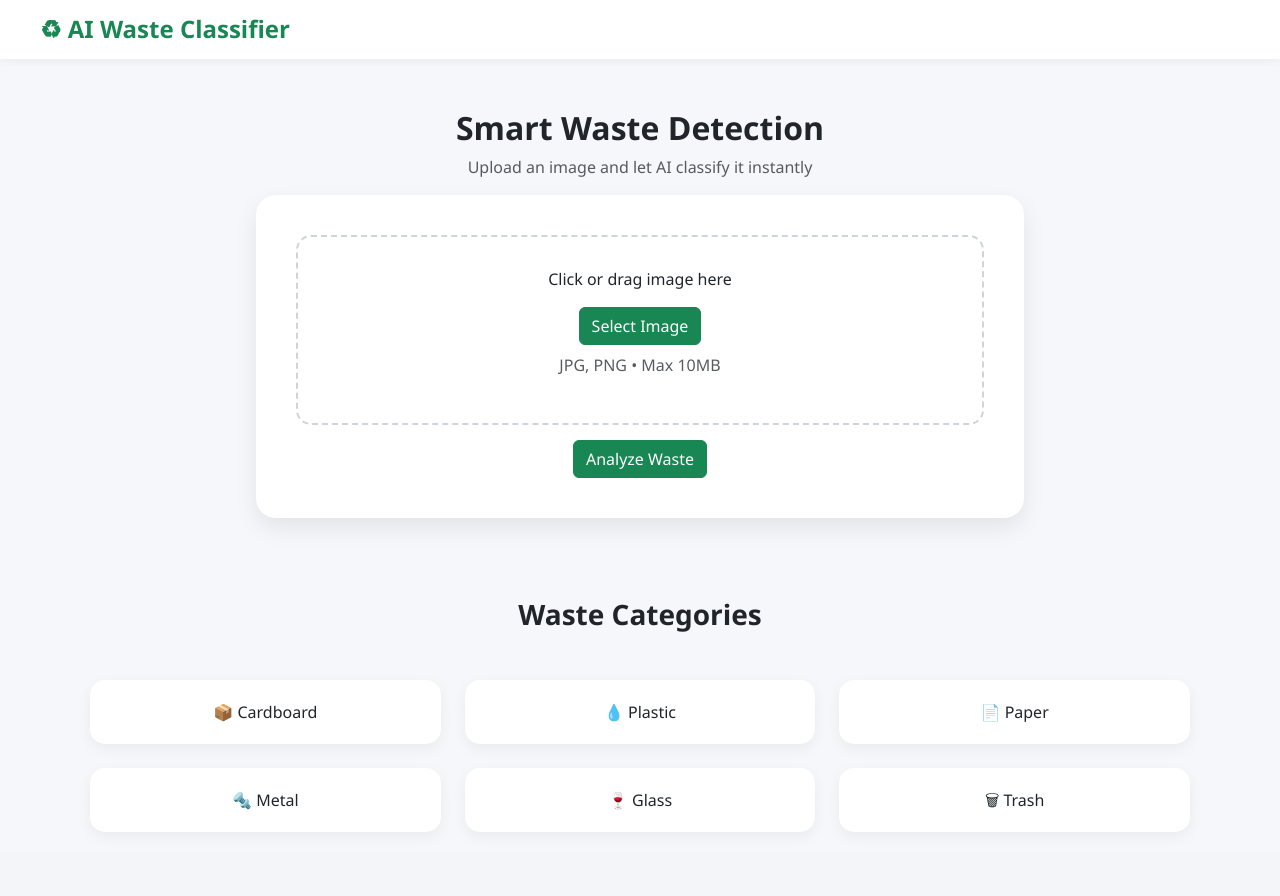
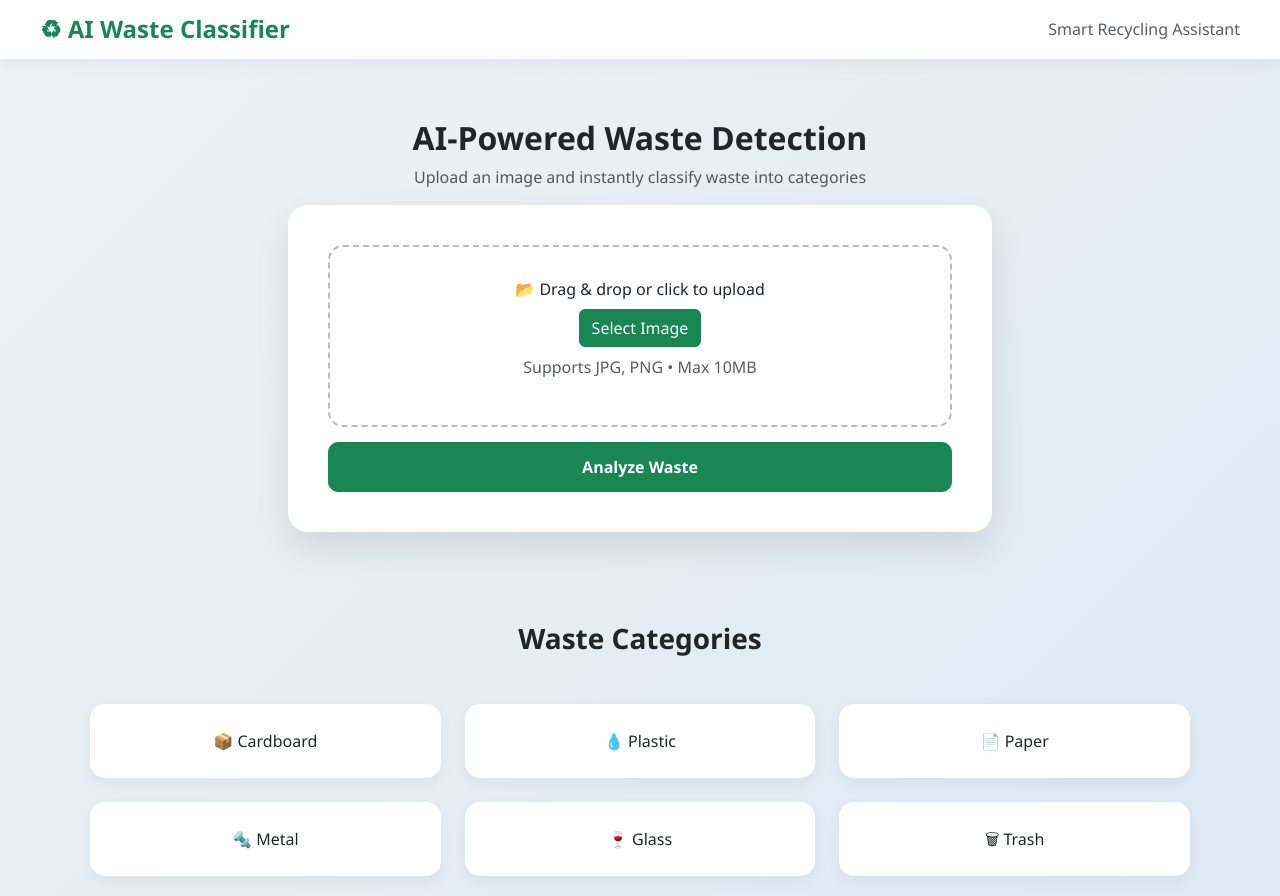
Before and after one commit to Gautam-Jod/waste-backend, a Flask app: template templates/index.html in a window 1280 px wide. Before the commit the page ends 810 px from the top, so only its background shows below. Run offline with Flask 3, Linux system fonts and the light colour scheme; the template is opened without the code that fills it, so the values that code supplies are empty.

Commit message:
improved professional UI

```diff
--- a/templates/index.html
+++ b/templates/index.html
@@ -12,21 +12,25 @@
 
 body{
 margin:0;
-font-family:Segoe UI;
-background:#f5f7fa;
+font-family:'Segoe UI',sans-serif;
+background:linear-gradient(135deg,#eef2f3,#dfe9f3);
 }
 
 /* NAVBAR */
 .navbar{
 background:white;
 padding:15px 40px;
-box-shadow:0 2px 10px rgba(0,0,0,0.05);
+box-shadow:0 4px 15px rgba(0,0,0,0.05);
 }
 
 /* HERO */
 .hero{
 text-align:center;
-margin-top:50px;
+margin-top:60px;
+}
+
+.hero h2{
+font-weight:700;
 }
 
 /* CARD */
@@ -34,14 +38,15 @@ margin-top:50px;
 background:white;
 padding:40px;
 border-radius:20px;
-box-shadow:0 10px 25px rgba(0,0,0,0.08);
-width:60%;
+box-shadow:0 15px 35px rgba(0,0,0,0.1);
+width:55%;
 margin:auto;
+transition:0.3s;
 }
 
 /* UPLOAD */
 .upload-box{
-border:2px dashed #ced4da;
+border:2px dashed #bbb;
 border-radius:15px;
 padding:30px;
 cursor:pointer;
@@ -55,47 +60,59 @@ background:#f0fff5;
 
 /* IMAGE */
 .preview{
-display:block;
+display:none;
 margin:20px auto;
-max-width:250px;
-border-radius:10px;
-box-shadow:0 5px 15px rgba(0,0,0,0.2);
-display:none;
+max-width:260px;
+border-radius:12px;
+box-shadow:0 10px 25px rgba(0,0,0,0.2);
 }
 
 /* BUTTON */
 .btn-analyze{
 margin-top:15px;
+width:100%;
+padding:12px;
+font-weight:600;
+border-radius:10px;
 }
 
 /* RESULT */
 .result-box{
 display:none;
-margin-top:20px;
+margin-top:25px;
 }
 
+.result-text{
+font-size:22px;
+font-weight:600;
+}
+
+/* PROGRESS */
 .progress{
-height:20px;
-border-radius:10px;
+height:22px;
+border-radius:20px;
+overflow:hidden;
 }
 
 /* CATEGORY */
 .categories{
-margin-top:60px;
+margin-top:70px;
 padding:20px;
 }
 
 .card-cat{
 background:white;
-padding:20px;
+padding:25px;
 border-radius:15px;
 text-align:center;
 box-shadow:0 5px 15px rgba(0,0,0,0.05);
 transition:0.3s;
+font-weight:500;
 }
 
 .card-cat:hover{
-transform:translateY(-5px);
+transform:translateY(-8px);
+box-shadow:0 10px 25px rgba(0,0,0,0.1);
 }
 
 /* LOADING */
@@ -111,23 +128,24 @@ margin-top:15px;
 <body>
 
 <!-- NAVBAR -->
-<div class="navbar">
+<div class="navbar d-flex justify-content-between align-items-center">
 <h4 class="text-success fw-bold m-0">♻ AI Waste Classifier</h4>
+<span class="text-muted">Smart Recycling Assistant</span>
 </div>
 
 <!-- HERO -->
 <div class="hero">
 
-<h2 class="fw-bold">Smart Waste Detection</h2>
-<p class="text-muted">Upload an image and let AI classify it instantly</p>
+<h2>AI-Powered Waste Detection</h2>
+<p class="text-muted">Upload an image and instantly classify waste into categories</p>
 
 <div class="main-card">
 
 <!-- UPLOAD -->
 <div class="upload-box" onclick="fileInput.click()">
-<p>Click or drag image here</p>
+<p class="mb-2">📂 Drag & drop or click to upload</p>
 <button class="btn btn-success">Select Image</button>
-<p class="text-muted mt-2">JPG, PNG • Max 10MB</p>
+<p class="text-muted mt-2">Supports JPG, PNG • Max 10MB</p>
 <input type="file" id="fileInput" hidden>
 </div>
 
@@ -140,16 +158,16 @@ Analyze Waste
 </button>
 
 <!-- LOADING -->
-<div class="loading" id="loading">
+<div class="loading text-center" id="loading">
 <div class="spinner-border text-success"></div>
-<p>Analyzing...</p>
+<p class="mt-2">Analyzing image...</p>
 </div>
 
 <!-- RESULT -->
-<div class="result-box" id="resultBox">
-<h4 id="predictionText"></h4>
+<div class="result-box text-center" id="resultBox">
+<h4 class="result-text" id="predictionText"></h4>
 
-<div class="progress w-50 mx-auto">
+<div class="progress w-75 mx-auto mt-3">
 <div id="progressBar" class="progress-bar bg-success"></div>
 </div>
 </div>
@@ -164,29 +182,12 @@ Analyze Waste
 
 <div class="row mt-4 g-4">
 
-<div class="col-md-4">
-<div class="card-cat">📦 Cardboard</div>
-</div>
-
-<div class="col-md-4">
-<div class="card-cat">💧 Plastic</div>
-</div>
-
-<div class="col-md-4">
-<div class="card-cat">📄 Paper</div>
-</div>
-
-<div class="col-md-4">
-<div class="card-cat">🔩 Metal</div>
-</div>
-
-<div class="col-md-4">
-<div class="card-cat">🍷 Glass</div>
-</div>
-
-<div class="col-md-4">
-<div class="card-cat">🗑 Trash</div>
-</div>
+<div class="col-md-4"><div class="card-cat">📦 Cardboard</div></div>
+<div class="col-md-4"><div class="card-cat">💧 Plastic</div></div>
+<div class="col-md-4"><div class="card-cat">📄 Paper</div></div>
+<div class="col-md-4"><div class="card-cat">🔩 Metal</div></div>
+<div class="col-md-4"><div class="card-cat">🍷 Glass</div></div>
+<div class="col-md-4"><div class="card-cat">🗑 Trash</div></div>
 
 </div>
 
@@ -236,7 +237,7 @@ async function uploadImage(){
         loading.style.display = "none"
         resultBox.style.display = "block"
 
-        predictionText.innerText = data.prediction.toUpperCase()
+        predictionText.innerText = `Detected: ${data.prediction.toUpperCase()}`
 
         progressBar.style.width = data.confidence + "%"
         progressBar.innerText = data.confidence + "%"
```
